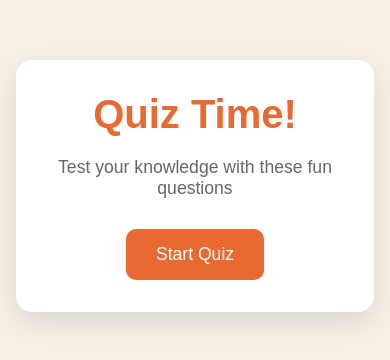
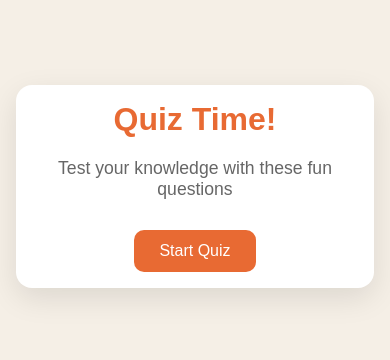
Before and after one commit to Geet-Lahoty/WedDev-Basic-Projects, a plain HTML site: page JAVA-SCRIPT/Quiz-Game/index.html in a window 390 px wide. Shown: the part 236-596 px from the top of the page. Drawn offline with Linux system fonts and the light colour scheme.

Commit message:
responsiveness added

```diff
--- a/JAVA-SCRIPT/Quiz-Game/style.css
+++ b/JAVA-SCRIPT/Quiz-Game/style.css
@@ -4,7 +4,7 @@
   box-sizing: border-box;
 }
 
-body{
+body {
   background: #f5efe6;
   display: flex;
   justify-content: center;
@@ -26,7 +26,7 @@ body{
 
 /* Screens */
 
-.screen{
+.screen {
   display: none;
   padding: 2rem;
   text-align: center;
@@ -93,19 +93,19 @@ body{
   border-color: #dac0ae;
 }
 
-.answer-btn.correct{
+.answer-btn.correct {
   background-color: #e6fff0;
   border-color: #a3f0c4;
   color: #28a745;
 }
 
-.answer-btn.correct{
+.answer-btn.correct {
   background-color: #fff0f0;
   border-color: #ffbdbd;
   color: #dc3545;
 }
 
-.progress-bar{
+.progress-bar {
   height: 10px;
   background-color: #f8f0e5;
   border-radius: 5px;
@@ -159,5 +159,29 @@ button {
 
 button:hover {
   background-color: #d45b28;
+}
 
+/* adding responsiveness */
+
+@media (max-width: 500px) {
+  .screen {
+    padding: 1rem;
   }
+
+  #start-screen h1 {
+    font-size: 2rem;
+  }
+
+  #question-text {
+    font-size: 1.3rem;
+  }
+
+  .answer-btn {
+    padding: 12px;
+  }
+
+  button {
+    padding: 12px 25px;
+    font-size: 1rem;
+  }
+}
```
Lines whose indentation alone changed are shown as unchanged.
